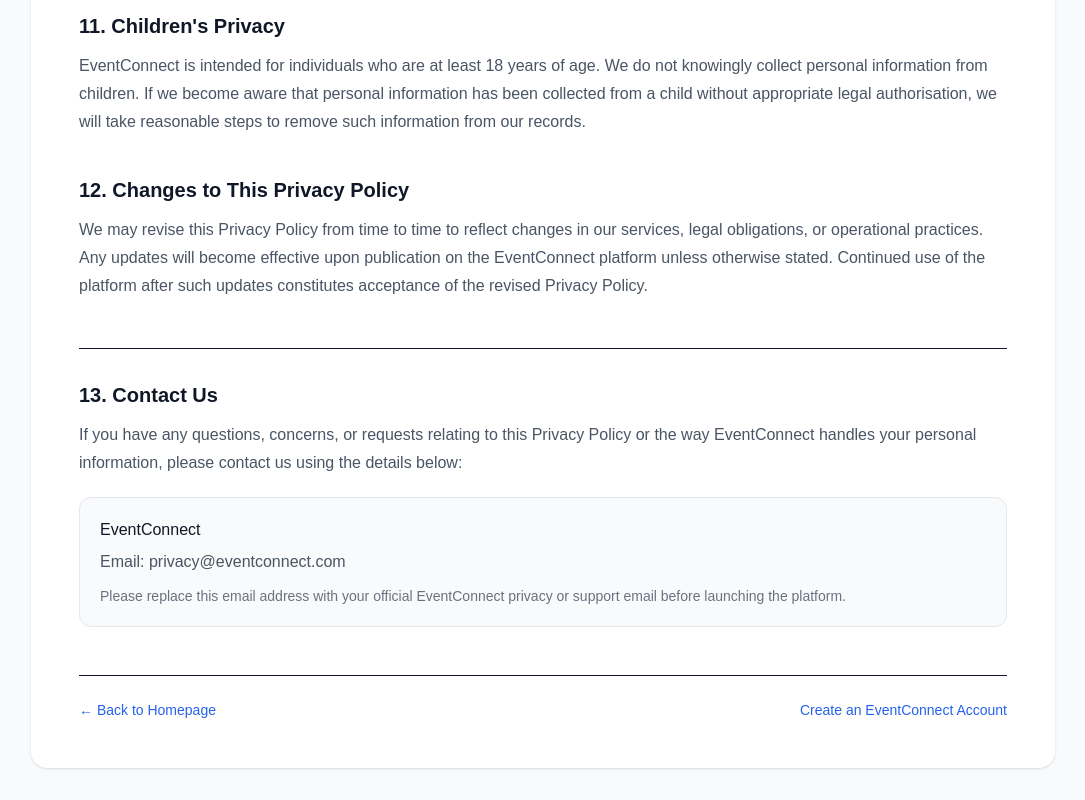
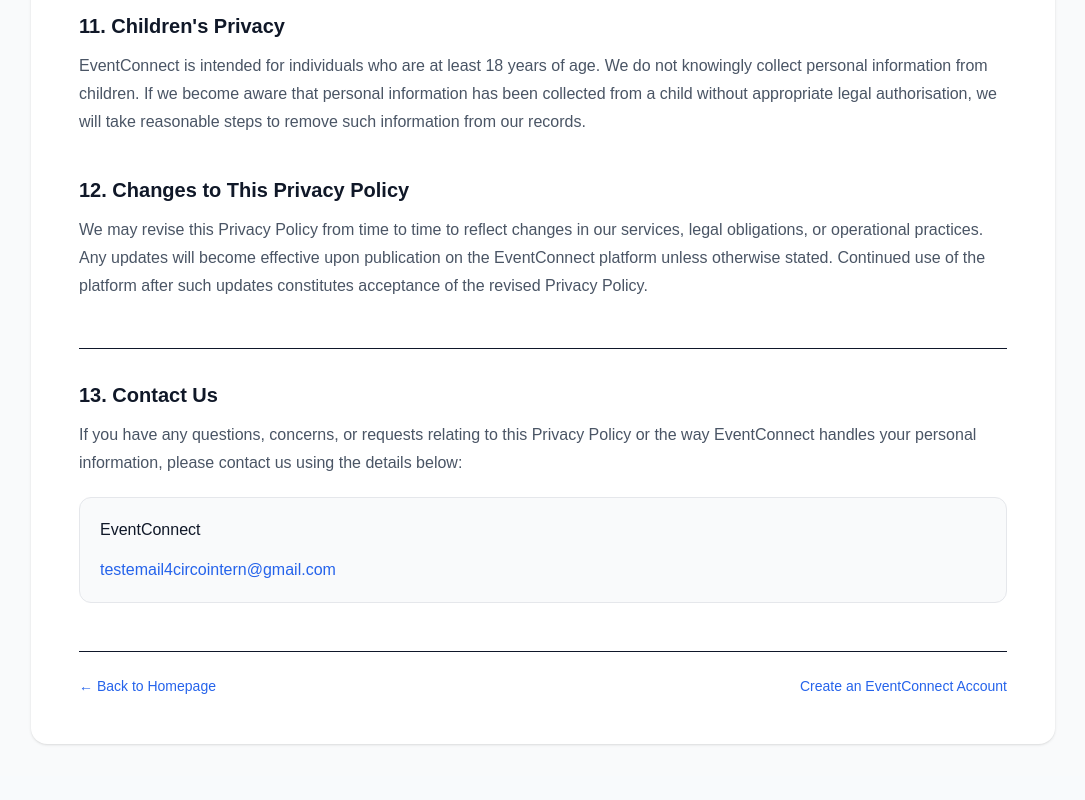
Before and after one commit to Divine-Chidozie/orange-herizon-circle, a React (Vite) app: page /privacy-policy in a window 1280 px wide. Shown: the part 3739-4539 px from the top of the page, without its empty margins (97-1182 px from the left). After the commit the page ends 4515 px from the top, so only its background shows below. Built offline with nearby package versions, Linux system fonts and the light colour scheme.

Commit message:
updated privacy policy

```diff
--- a/src/pages/PrivacyPolicy.jsx
+++ b/src/pages/PrivacyPolicy.jsx
@@ -375,15 +375,22 @@
           <div className="mt-5 rounded-xl border border-gray-200 bg-gray-50 p-5">
             <p className="font-medium text-gray-900">EventConnect</p>
 
-            <p className="mt-2 text-gray-600">
+            {/* <p className="mt-2 text-gray-600">
               Email:{" "}
               <span className="font-medium">privacy@eventconnect.com</span>
-            </p>
+            </p> */}
 
-            <p className="mt-3 text-sm text-gray-500">
+            {/* <p className="mt-3 text-sm text-gray-500">
               Please replace this email address with your official EventConnect
               privacy or support email before launching the platform.
-            </p>
+            </p> */}
+
+            <a
+              href="mailto:testemail4circointern@gmail.com"
+              className="mt-4 inline-block font-medium text-primary hover:underline"
+            >
+              testemail4circointern@gmail.com
+            </a>
           </div>
         </section>
 
--- a/src/pages/TermsAndConditions.jsx
+++ b/src/pages/TermsAndConditions.jsx
@@ -316,10 +316,6 @@
             please contact us:
           </p>
 
-          {/* <p className="mt-4 text-gray-800 font-medium">
-            Email: legal@eventconnect.com
-          </p> */}
-
           <a
             href="mailto:testemail4circointern@gmail.com"
             className="mt-4 inline-block font-medium text-primary hover:underline"
```
